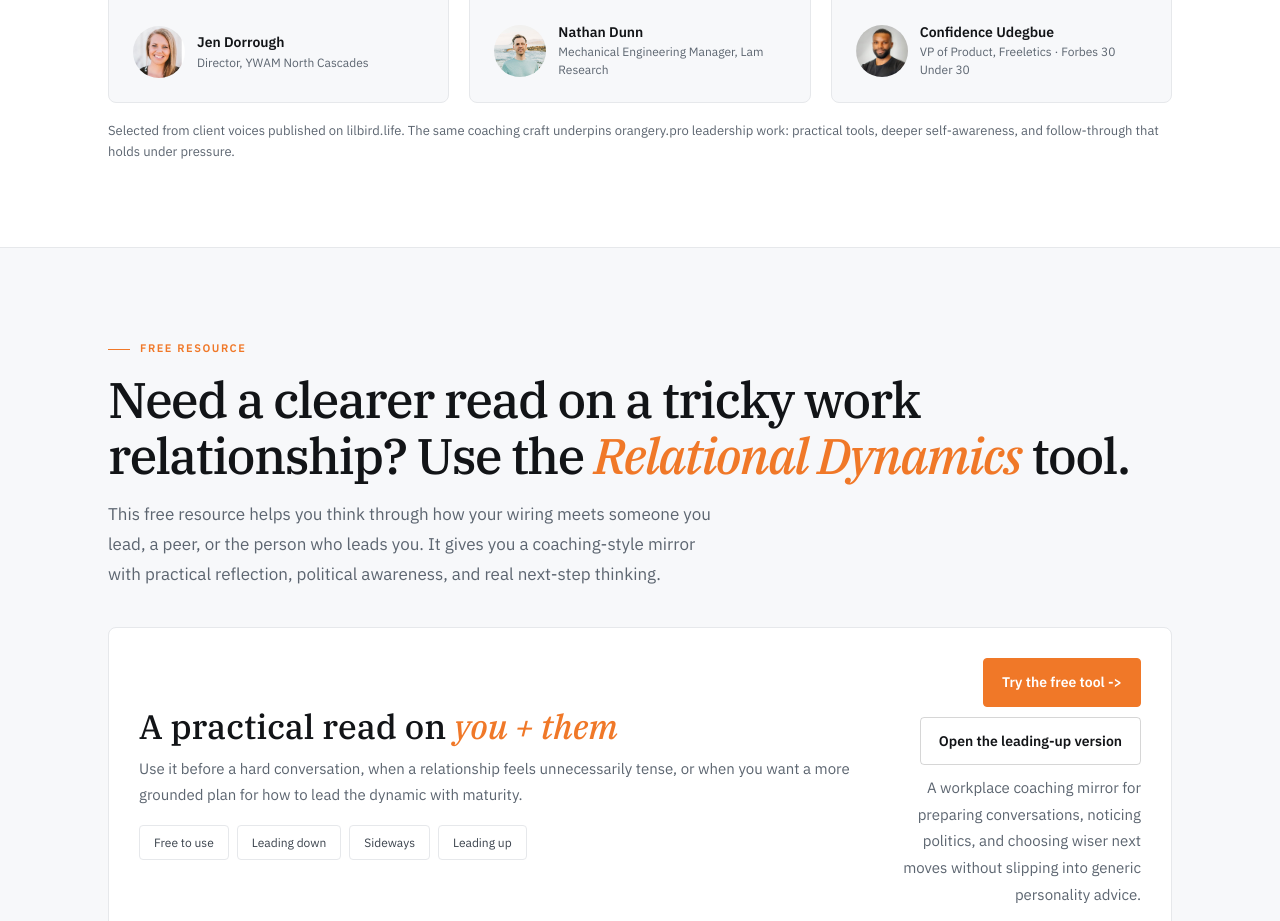
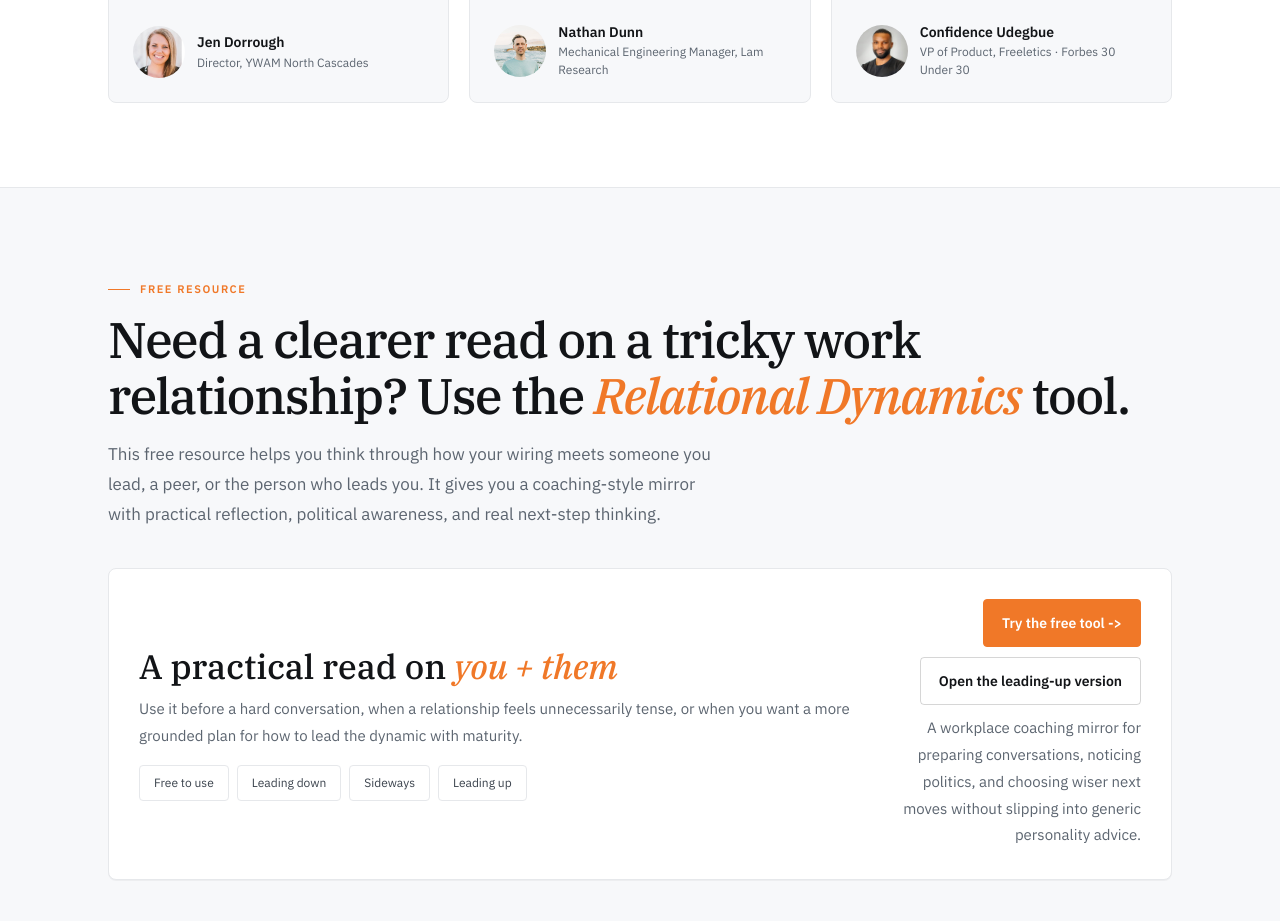
Before and after one commit to lilbirdlifecoaching/orangery-pro, a plain HTML site: page orangery-pro.html in a window 1280 px wide. Shown: the part 5909-6830 px from the top of the page. Drawn offline with Linux system fonts and the light colour scheme.

Commit message:
Add files via upload

```diff
--- a/orangery-pro.html
+++ b/orangery-pro.html
@@ -1662,7 +1662,6 @@ footer {
           </div>
         </article>
       </div>
-      <p class="proof-note">Selected from client voices published on lilbird.life. The same coaching craft underpins orangery.pro leadership work: practical tools, deeper self-awareness, and follow-through that holds under pressure.</p>
     </div>
   </section>
 
```
Also changed, not shown: orangery-team.html (+0 -1 lines).
